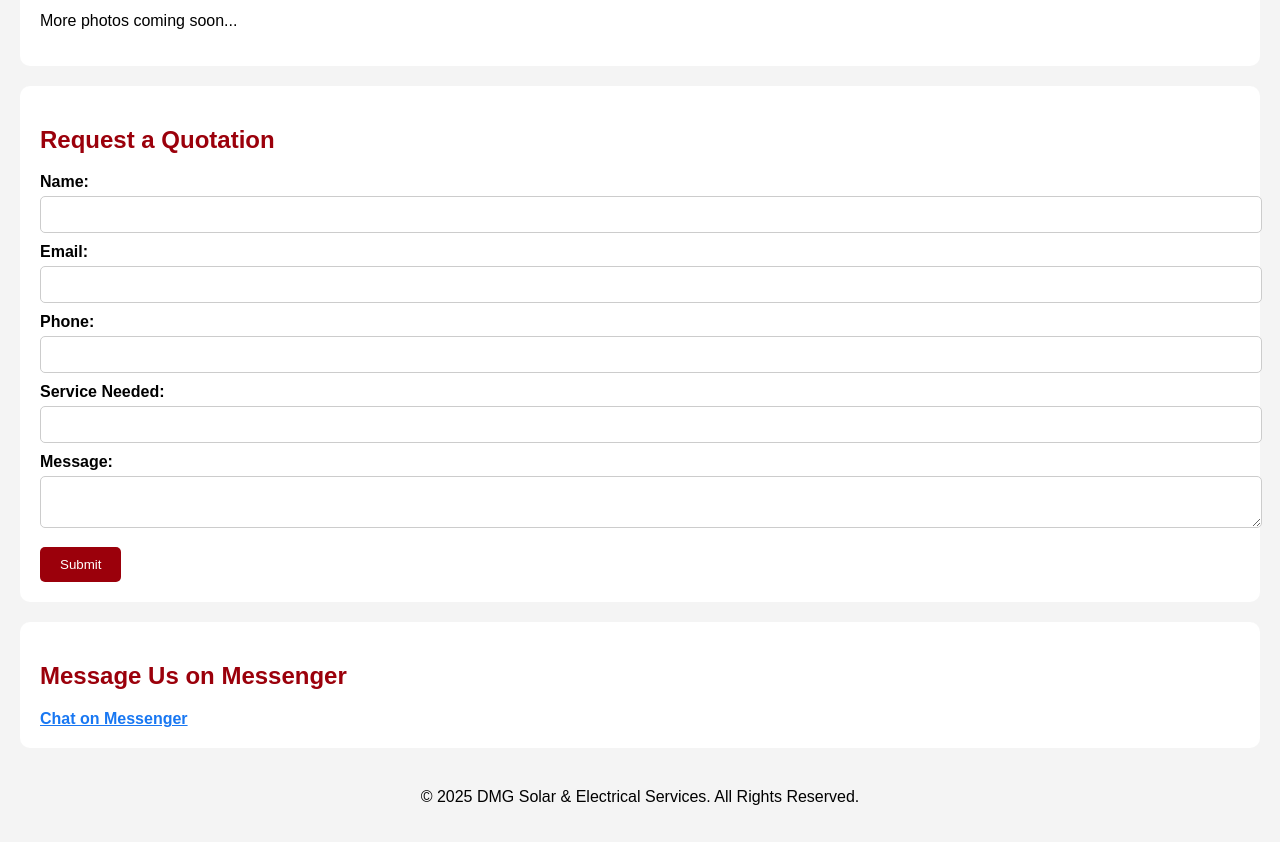
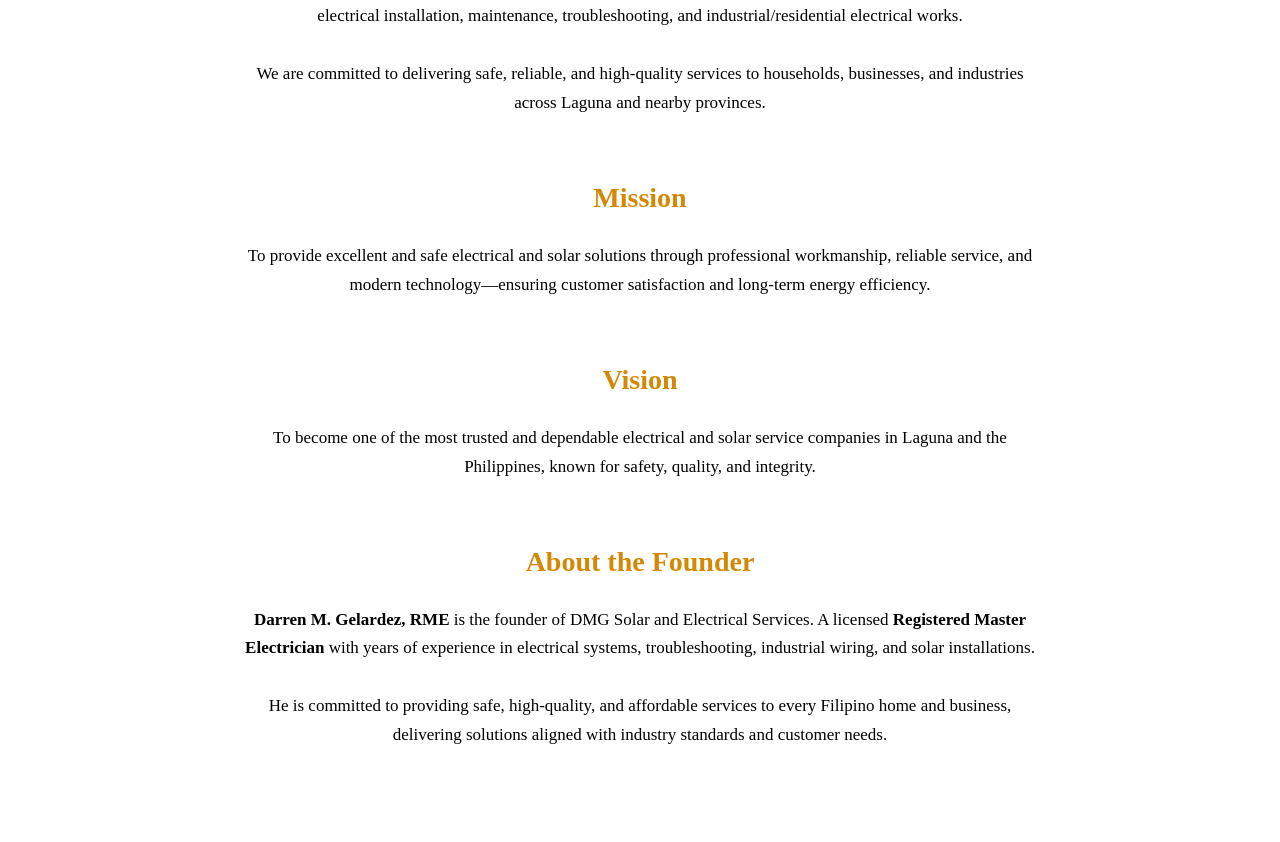
Before and after one commit to dmg-electrical/dmg-electrical, a plain HTML site: page index.html in a window 1280 px wide. Shown: the part 348-1190 px from the top of the page. After the commit the page ends 1146 px from the top, so only its background shows below. Drawn offline with Linux system fonts and the light colour scheme.

Commit message:
Update index.html

```diff
--- a/index.html
+++ b/index.html
@@ -1,77 +1,47 @@
+<!-- ===== COMPANY PROFILE SECTION ===== -->
+<section style="padding: 40px 20px; text-align: center;">
+    <img src="logo.png" alt="DMG Logo" style="width: 180px; margin-bottom: 20px;">
 
-<!DOCTYPE html>
-<html lang="en">
-<head>
-<meta charset="UTF-8">
-<meta name="viewport" content="width=device-width, initial-scale=1.0">
-<title>DMG Solar & Electrical Services</title>
+    <h2 style="color: #d48806; font-size: 32px; margin-bottom: 10px; font-weight: 700;">
+        Company Overview
+    </h2>
 
-<style>
-    body { font-family: Arial, sans-serif; margin: 0; padding: 0; background: #f4f4f4; }
-    section { background: #fff; margin: 20px; padding: 20px; border-radius: 10px; }
-    h2 { color: #9b000b; }
-    label { display: block; margin-top: 10px; font-weight: bold; }
-    input, textarea { width: 100%; padding: 10px; margin-top: 5px; border-radius: 5px; border: 1px solid #ccc; }
-    button { background: #9b000b; color: white; padding: 10px 20px; margin-top: 15px; border: none; border-radius: 5px; cursor: pointer; }
-    button:hover { opacity: 0.9; }
-</style>
-</head>
+    <p style="max-width: 800px; margin: 0 auto; font-size: 17px; line-height: 1.7;">
+        <strong>DMG Solar and Electrical Services</strong> is a professional service provider
+        specializing in solar energy systems, electrical installation, maintenance, troubleshooting,
+        and industrial/residential electrical works.
+        <br><br>
+        We are committed to delivering safe, reliable, and high-quality services to households,
+        businesses, and industries across Laguna and nearby provinces.
+    </p>
 
-<body>
+    <br><br>
 
-<section>
-    <h2>Our Services</h2>
-    <ul>
-        <li>Solar Installation (Off-grid / Hybrid)</li>
-        <li>Electrical Wiring & Rewiring</li>
-        <li>Panel Board Installation</li>
-        <li>Aircon Line Installation</li>
-        <li>Troubleshooting</li>
-        <li>E-bike Solar Charging Setup</li>
-    </ul>
+    <h3 style="color: #d48806; font-size: 28px; font-weight: 700;">Mission</h3>
+    <p style="max-width: 800px; margin: 0 auto; font-size: 17px; line-height: 1.7;">
+        To provide excellent and safe electrical and solar solutions through
+        professional workmanship, reliable service, and modern technology—ensuring
+        customer satisfaction and long-term energy efficiency.
+    </p>
+
+    <br><br>
+
+    <h3 style="color: #d48806; font-size: 28px; font-weight: 700;">Vision</h3>
+    <p style="max-width: 800px; margin: 0 auto; font-size: 17px; line-height: 1.7;">
+        To become one of the most trusted and dependable electrical and solar service
+        companies in Laguna and the Philippines, known for safety, quality, and integrity.
+    </p>
+
+    <br><br>
+
+    <h3 style="color: #d48806; font-size: 28px; font-weight: 700;">About the Founder</h3>
+    <p style="max-width: 800px; margin: 0 auto; font-size: 17px; line-height: 1.7;">
+        <strong>Darren M. Gelardez, RME</strong> is the founder of DMG Solar and Electrical Services.
+        A licensed <strong>Registered Master Electrician</strong> with years of experience in electrical
+        systems, troubleshooting, industrial wiring, and solar installations.
+        <br><br>
+        He is committed to providing safe, high-quality, and affordable services to every Filipino home
+        and business, delivering solutions aligned with industry standards and customer needs.
+    </p>
 </section>
-
-<section>
-    <h2>Project Gallery</h2>
-    <p>More photos coming soon...</p>
-</section>
-
-<section>
-    <h2>Request a Quotation</h2>
-
-    <form action="https://formsubmit.co/gelardezd@gmail.com" method="POST">
-
-        <input type="hidden" name="_captcha" value="false">
-        <input type="hidden" name="_template" value="table">
-        <input type="hidden" name="_subject" value="New Quotation Request from DMG Website">
-
-        <label>Name:</label>
-        <input type="text" name="name" required>
-
-        <label>Email:</label>
-        <input type="email" name="email" required>
-
-        <label>Phone:</label>
-        <input type="text" name="phone" required>
-
-        <label>Service Needed:</label>
-        <input type="text" name="service" required>
-
-        <label>Message:</label>
-        <textarea name="message" required></textarea>
-
-        <button type="submit">Submit</button>
-    </form>
-</section>
-
-<section>
-    <h2>Message Us on Messenger</h2>
-    <a href="https://m.me/DMGSolarAndElectrical" style="color:#1877F2; font-weight:bold;">Chat on Messenger</a>
-</section>
-
-<footer>
-    <p style="text-align:center; padding: 20px;">© 2025 DMG Solar & Electrical Services. All Rights Reserved.</p>
-</footer>
-
-</body>
-</html>
+<!-- ===== END COMPANY PROFILE SECTION ===== -->
```
